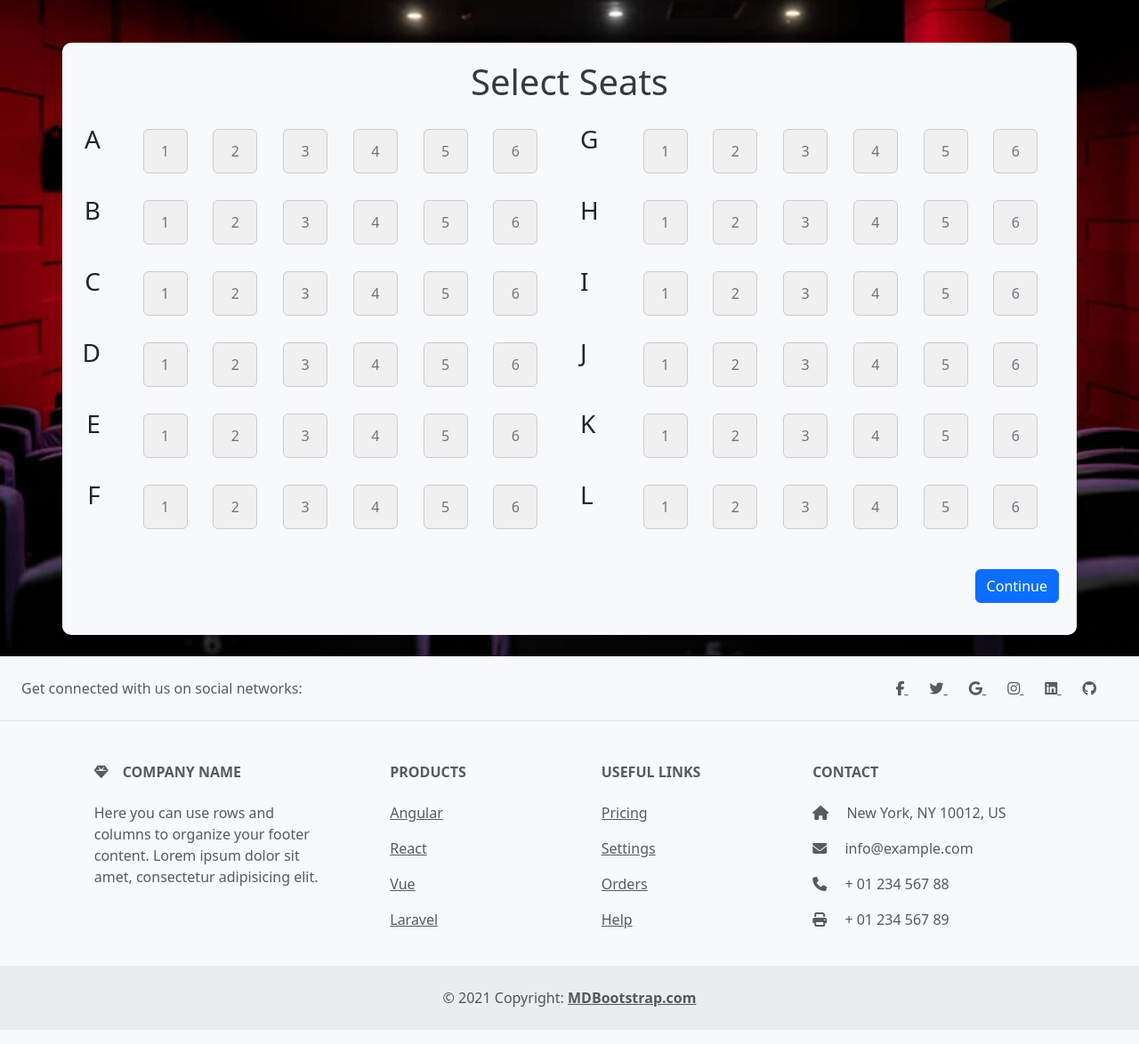
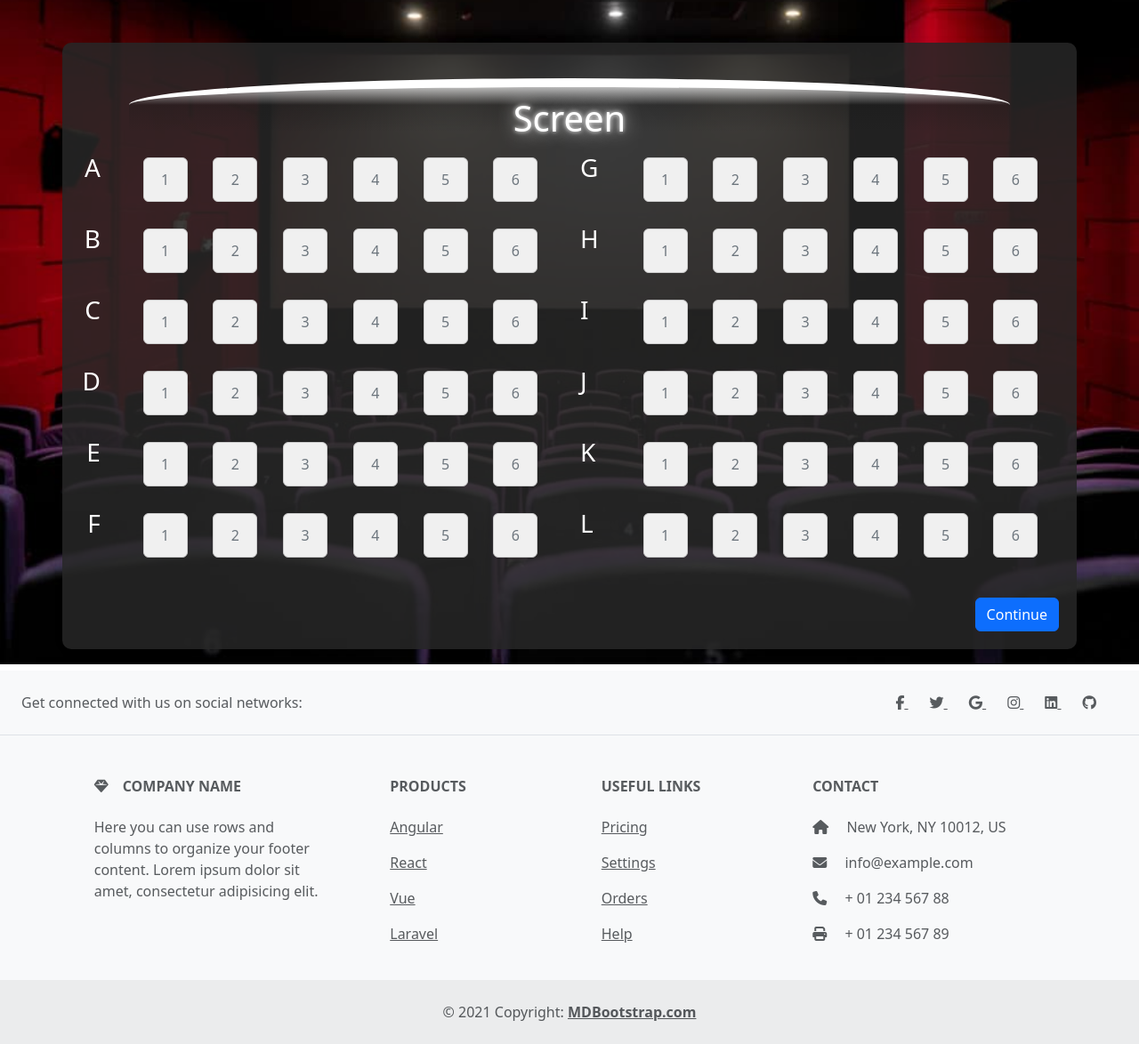
Before and after one commit to klopez5783/MovieWebsite, a PHP site: page /MovieWebsite/SelectSeating.php in a window 1280 px wide. Shown: the part 56-1230 px from the top of the page at 89% size. Run offline with PHP 8.4, Linux system fonts and the light colour scheme; some libraries are stand-ins or nearby versions.

Commit message:
Inside processLogin.php Updated echo for when incorrect password was entered.
Inside PageStyles.css added CSS for login modal, Login Form and Signup form. This CSS doesn't need to be placed in the head anymore, just need to call the HeaderTags partial now.

Added CSS to selectSeats.php file.

#TopBarCurve: This element has a white top border, a circular gradient background, and is styled to have a curved top border, giving it a half-circle shape. It also features a glowing text effect achieved through multiple text shadows.
.LetterLabel: Elements with this class have their text color set to white.

```diff
--- a/Processes/processLogin.php
+++ b/Processes/processLogin.php
@@ -38,7 +38,7 @@ if (isset($_POST['LoginEmail']) && isset($_POST['LoginPassword'])) {
        exit();
     }else {
         // Incorrect password
-        echo $row[1];
+        echo "Incorrect Password.";
 
     }
 
--- a/Webpages/HeaderFiles/HeaderTags.php
+++ b/Webpages/HeaderFiles/HeaderTags.php
@@ -1,5 +1,4 @@
 <?php
-include '../Configuration/DBconnect.php';
 // Echo the link tag to include the CSS file
 
 echo '<!-- Latest compiled and minified CSS -->
--- a/Webpages/HeaderFiles/PageStyles.css
+++ b/Webpages/HeaderFiles/PageStyles.css
@@ -44,3 +44,18 @@ body, html {
     border-bottom: 1px solid black;
     outline: none;
 }
+
+#loginModalContent{
+    width: 350px;
+}
+
+/* Define bigger-input class */
+.bigger-input {
+    font-size: 16px; /* Adjust the font size as needed */
+}
+
+.loginForm , .signupForm{
+    border: none;
+    border-bottom: 1px solid black;
+    outline: none;
+}
--- a/Webpages/SelectSeating.php
+++ b/Webpages/SelectSeating.php
@@ -1,5 +1,4 @@
 <?php
-include 'HeaderFiles/HeaderTags.php';
 include '../Processes/SignUpFunctions.php';
 ?>
 
@@ -16,23 +15,14 @@ include '../Processes/SignUpFunctions.php';
     <link rel="stylesheet" href="https://cdnjs.cloudflare.com/ajax/libs/OwlCarousel2/2.3.4/assets/owl.theme.default.css" integrity="sha512-OTcub78R3msOCtY3Tc6FzeDJ8N9qvQn1Ph49ou13xgA9VsH9+LRxoFU6EqLhW4+PKRfU+/HReXmSZXHEkpYoOA==" crossorigin="anonymous" referrerpolicy="no-referrer" />
     <!-- <link rel="stylesheet" type="text/css" href="HeaderFiles/PageStyles.css"> -->
 
+    <?php
+     include 'HeaderFiles/HeaderTags.php';
+    ?>
+
+
+
 
     <style>
-
-        /* Define bigger-input class */
-        .bigger-input {
-            font-size: 16px; /* Adjust the font size as needed */
-        }
-
-        .loginForm , .signupForm{
-            border: none;
-            border-bottom: 1px solid black;
-            outline: none;
-        }
-
-        #loginModalContent{
-            width: 350px;
-        }
 
         .seat {
             width: 50px;
@@ -47,7 +37,7 @@ include '../Processes/SignUpFunctions.php';
 
         /* Additional CSS for theater seating container */
 .theater-seating-container {
-    background-color: #f8f9fa; /* Set background color */
+    background-color: rgba(39, 39, 39, 0.863); /* Set background color */
     padding: 20px; /* Add padding for spacing */
     border-radius: 10px; /* Add border radius for rounded corners */
     box-shadow: 0 0 10px rgba(0, 0, 0, 0.1); /* Add shadow for depth */
@@ -75,6 +65,29 @@ include '../Processes/SignUpFunctions.php';
 .theater-seating-container .seat.active {
     background-color: #007bff; /* Set active button background color */
     color: #fff; /* Set active button text color */
+}
+
+#TopBarCurve{
+    border-top: 10px solid #ffffff;
+    background: linear-gradient(to top,rgba(0,0,0,0) 0%, rgba(23,23,23,0.24528301886792447) 60%, rgba(255,255,255,1) 120%);
+    /* background: linear-gradient(90deg, rgba(255,255,255,0) 20%, rgba(255,255,255,0.19575471698113212) 30%, rgba(255,255,255,0.35377358490566035) 40%, rgba(255,255,255,0.3466981132075472) 60%, rgba(255,255,255,0.2) 70%, rgba(255,255,255,0) 80%); */
+    /* background: linear-gradient(90deg, rgba(255,255,255,0) 20%, rgba(255,255,255,0.19575471698113212) 30%, rgba(255,255,255,0.35377358490566035) 40%, rgba(255,255,255,0.3466981132075472) 60%, rgba(255,255,255,0.2) 70%, rgba(255,255,255,0) 80%); */
+    height: 60px;
+    width: 90%;
+    margin: 20px auto;
+    border-radius: 50% 50% 0 0;
+    line-height: 70px;
+    font-size: 20px;
+    color: #fff;
+    position: relative;
+    text-shadow: 0 0 5px #FFF,
+        0 0 20px #FFF,
+        40px 40px 0px rgba(255,255,255,0);
+    font-size: 2.5em;
+}
+
+.LetterLabel{
+    color: white;
 }
 
 
@@ -131,13 +144,13 @@ function attachSelectedSeats() {
 
 
 
-
 <body class="bgImage">
 
         <?php include 'Partials/NavBar.html' ?>
 
 <div class="container mt-5 theater-seating-container">
-    <h1 class="text-center mb-4">Select Seats</h1>
+    <h1 id="TopBarCurve" class="text-center mb-4">Screen</h1>
+
     <div class="row">
         <div class="col-md-6">
             <?php
@@ -147,7 +160,7 @@ function attachSelectedSeats() {
                 for ($i = 1; $i <= $rows; $i++) {
                     echo '<div class="row">';
                     echo '<div class="col-5 col-sm-2 col-md-1">';
-                    echo '<h3 class="d-flex align-items-end justify-content-end"><div>' . $rowLabel . '</div></h3>';
+                    echo '<h3 class="LetterLabel d-flex align-items-end justify-content-end"><div>' . $rowLabel . '</div></h3>';
                     echo '</div>';
                     echo '<div class="col-7 col-sm-10 col-md-11">';
                     echo '<div class="d-flex justify-content-evenly">';
@@ -169,7 +182,7 @@ function attachSelectedSeats() {
                 for ($i = 1; $i <= $rows; $i++) {
                     echo '<div class="row">';
                     echo '<div class="col-3 col-sm-2 col-md-1">';
-                    echo '<h3 class="d-flex align-items-center">' . $rowLabel . '</h3>';
+                    echo '<h3 class="LetterLabel d-flex align-items-center">' . $rowLabel . '</h3>';
                     echo '</div>';
                     echo '<div class="col-9 col-sm-10 col-md-11">';
                     echo '<div class="d-flex justify-content-evenly">';
```
